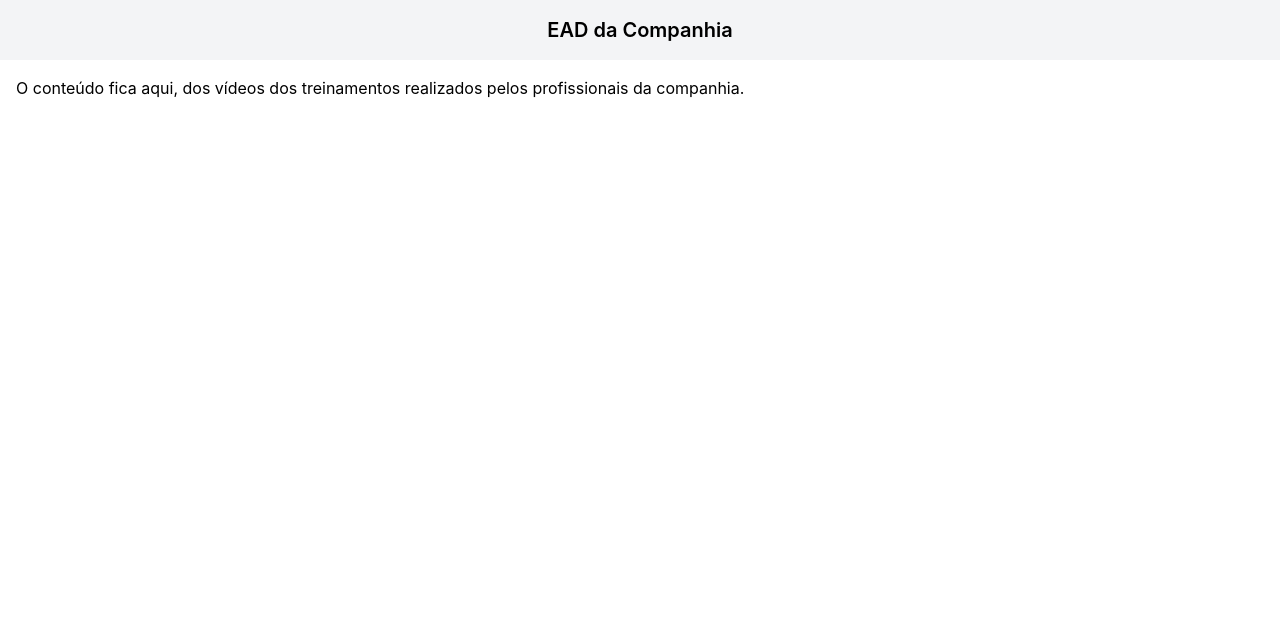
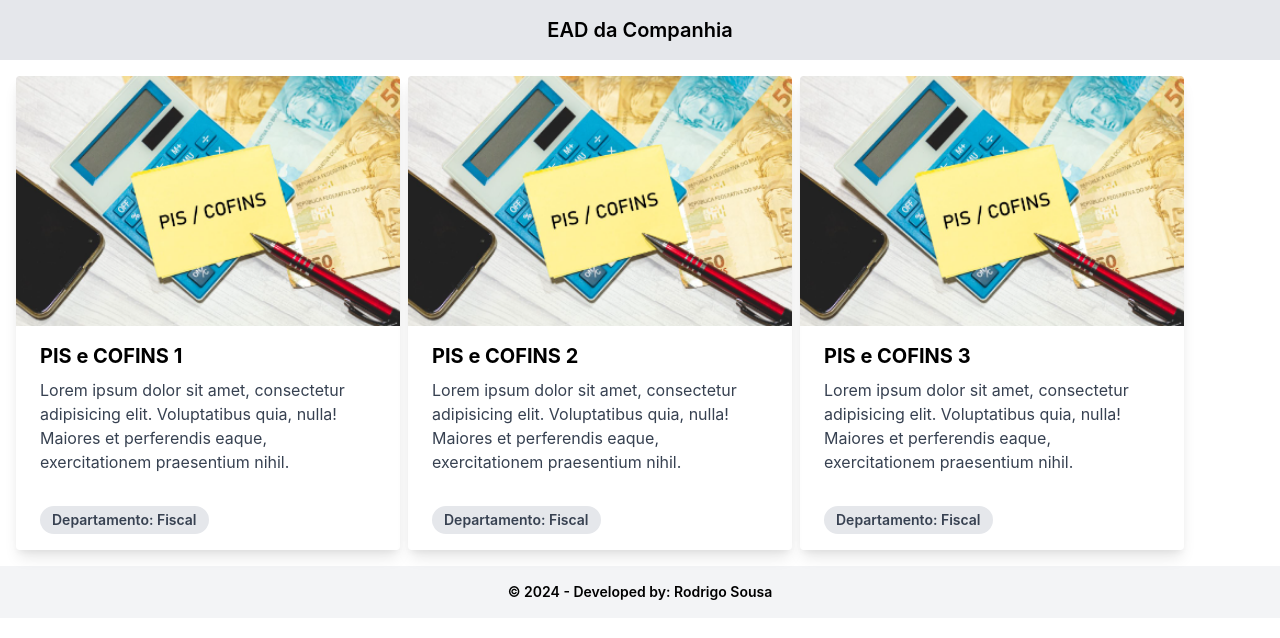
Before and after one commit to Rodrigo-Sousa/PA-EAD-da-Companhia, a React (Create React App) app in the folder react-ead-da-companhia/: page / in a window 1280 px wide. Shown: the top 638 px of the page. Built offline with nearby package versions, Linux system fonts and the light colour scheme.

Commit message:
Adicionado o conteúdo dos cards, no react, junto com os componentes Footer e a utilização do Header e do Main

```diff
--- a/react-ead-da-companhia/src/App.js
+++ b/react-ead-da-companhia/src/App.js
@@ -1,21 +1,80 @@
+// Importando o componente
+import Footer from './components/Footer.jsx'
+import Header from './components/Header.jsx'
+import Main from './components/Main.jsx'
+
 export default function App() {
   console.log('Teste no console do navegador');
 
   return (
     <div>
-      <header>
-        <div className="bg-gray-100 mx-auto p-4">
-          <h1 className="text-center font-semibold text-xl">
-            EAD da Companhia
-          </h1>
-        </div>
-      </header>
-
+      <Header>
+        EAD da Companhia
+      </Header>
+{/*
       <main>
         <div className="container mx-auto p-4">
           <h2>O conteúdo fica aqui, dos vídeos dos treinamentos realizados pelos profissionais da companhia.</h2>
+
+          <div class="max-w-sm rounded overflow-hidden shadow-lg">
+            <img class="w-full" src="/img/card-top.jpg" alt="Sunset in the mountains"/>
+            <div class="px-6 py-4">
+              <div class="font-bold text-xl mb-2">The Coldest Sunset</div>
+                <p class="text-gray-700 text-base">
+                  Lorem ipsum dolor sit amet, consectetur adipisicing elit. Voluptatibus quia, nulla! Maiores et perferendis eaque, exercitationem praesentium nihil.
+                </p>
+              </div>
+          </div>
         </div>
-      </main>
+      </main> */}
+
+      <Main>
+        {/* Card dos treinamentos */}
+        <div class="max-w-sm rounded overflow-hidden shadow-lg mr-2">
+          <img class="w-full" src="/img/pis-e-cofins.png" alt="Sunset in the mountains" />
+          <div class="px-6 py-4">
+            <div class="font-bold text-xl mb-2">PIS e COFINS 1</div>
+            <p class="text-gray-700 text-base">
+              Lorem ipsum dolor sit amet, consectetur adipisicing elit. Voluptatibus quia, nulla! Maiores et perferendis eaque, exercitationem praesentium nihil.
+            </p>
+          </div>
+          <div class="px-6 pt-4 pb-2">
+            <span class="inline-block bg-gray-200 rounded-full px-3 py-1 text-sm font-semibold text-gray-700 mr-2 mb-2">Departamento: Fiscal</span>
+          </div>
+        </div>
+
+        <div class="max-w-sm rounded overflow-hidden shadow-lg mr-2">
+          <img class="w-full" src="/img/pis-e-cofins.png" alt="Sunset in the mountains" />
+          <div class="px-6 py-4">
+            <div class="font-bold text-xl mb-2">PIS e COFINS 2</div>
+            <p class="text-gray-700 text-base">
+              Lorem ipsum dolor sit amet, consectetur adipisicing elit. Voluptatibus quia, nulla! Maiores et perferendis eaque, exercitationem praesentium nihil.
+            </p>
+          </div>
+          <div class="px-6 pt-4 pb-2">
+            <span class="inline-block bg-gray-200 rounded-full px-3 py-1 text-sm font-semibold text-gray-700 mr-2 mb-2">Departamento: Fiscal</span>
+          </div>
+        </div>
+
+        <div class="max-w-sm rounded overflow-hidden shadow-lg mr-2">
+          <img class="w-full" src="/img/pis-e-cofins.png" alt="Sunset in the mountains" />
+          <div class="px-6 py-4">
+            <div class="font-bold text-xl mb-2">PIS e COFINS 3</div>
+            <p class="text-gray-700 text-base">
+              Lorem ipsum dolor sit amet, consectetur adipisicing elit. Voluptatibus quia, nulla! Maiores et perferendis eaque, exercitationem praesentium nihil.
+            </p>
+          </div>
+          <div class="px-6 pt-4 pb-2">
+            <span class="inline-block bg-gray-200 rounded-full px-3 py-1 text-sm font-semibold text-gray-700 mr-2 mb-2">Departamento: Fiscal</span>
+          </div>
+        </div>
+
+      </Main>
+
+      {/* Rodapé da página, chamando o compomente footer */}
+      <Footer>
+        &#169; 2024 - Developed by: Rodrigo Sousa
+      </Footer>
     </div>
   );
 }
--- /dev/null
+++ b/react-ead-da-companhia/src/components/Footer.jsx
@@ -0,0 +1,15 @@
+export default function Header({ children, size }) {
+    let fontSize = 'text-sm';
+
+    if (size === 'large') {
+      fontSize = 'text-2xl';
+    }
+
+    return (
+      <header>
+        <div className="bg-gray-100 mx-auto p-4">
+          <h1 className={`text-center font-semibold ${fontSize}`}>{children}</h1>
+        </div>
+      </header>
+    );
+  }
--- a/react-ead-da-companhia/src/components/Header.jsx
+++ b/react-ead-da-companhia/src/components/Header.jsx
@@ -7,8 +7,8 @@
 
   return (
     <header>
-      <div className="bg-yellow-200 mx-auto p-4">
-        <h1 className={`text-center font-semibold ${fontSize}`}>{children}</h1>
+      <div className="bg-gray-200 mx-auto p-4">
+        <h1 className={`text-center font-semibold text-xl ${fontSize}`}>{children}</h1>
       </div>
     </header>
   );
--- a/react-ead-da-companhia/src/components/Main.jsx
+++ b/react-ead-da-companhia/src/components/Main.jsx
@@ -1,3 +1,3 @@
 export default function Main({ children }) {
-  return <main className="container mx-auto p-4">{children}</main>;
+  return <main className="container mx-auto p-4 flex">{children}</main>;
 }
```
Also changed, not shown: react-ead-da-companhia/public/img/pis-e-cofins.png (added), 1 other file (tests, documents, lock files or other folders).
